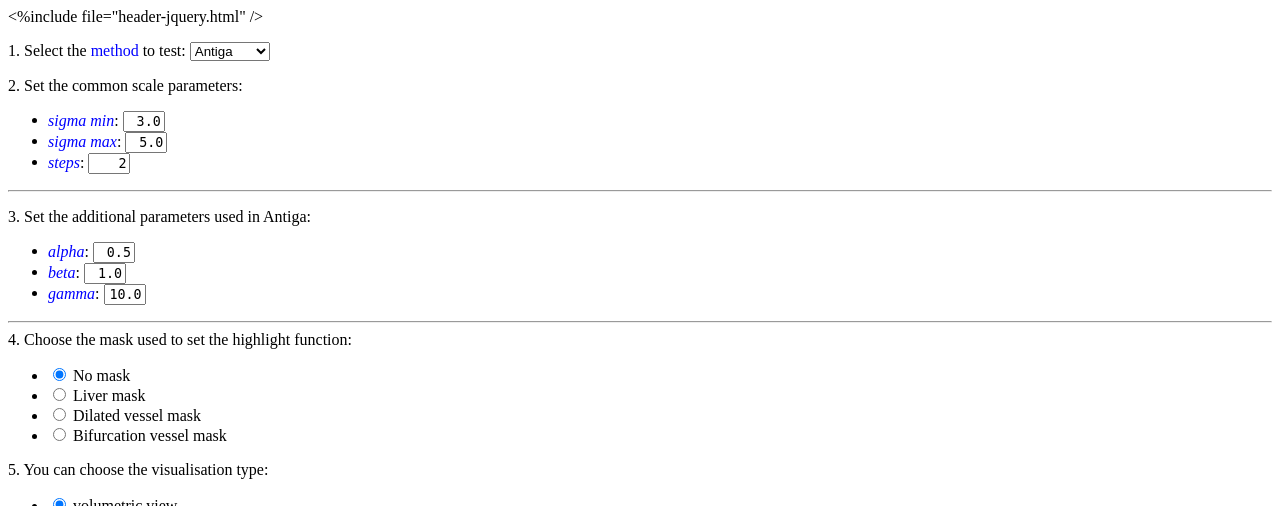
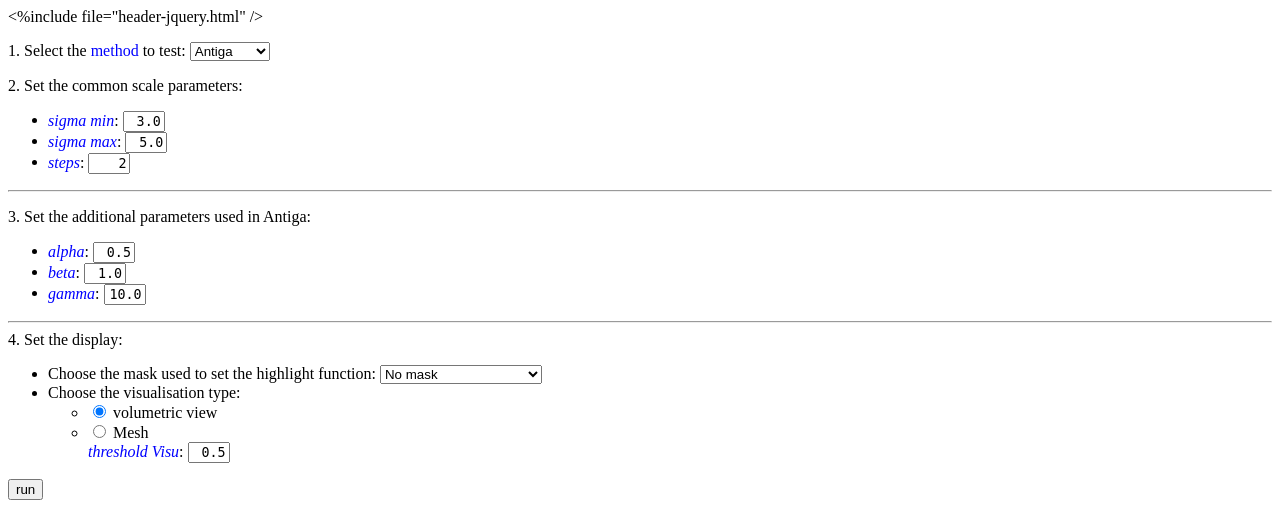
Before and after one commit to kerautret/LiverVesselnessIPOLDemo, a Python web app: template template/params.html in a window 1280 px wide. Shown: the top 506 px of the page. Run offline with Jinja, Linux system fonts and the light colour scheme; the template is opened without the code that fills it, so the values that code supplies are empty; grey boxes are pictures that could not be loaded.

Commit message:
add combo for displayed mask

```diff
--- a/template/params.html
+++ b/template/params.html
@@ -363,19 +363,18 @@
 
 <p>
   <hr>
- 4. Choose the mask used to set the highlight function:
- <ul>
-   <li> <input type="radio" name="masktype" value="nomask" checked> No mask</li>
-   <li> <input type="radio" name="masktype" value="livermask"> Liver mask </li>
-   <li> <input type="radio" name="masktype" value="dilatedmask"> Dilated vessel mask </li>
-   <li> <input type="radio" name="masktype" value="bifurcation"> Bifurcation vessel mask </li>
- </ul>
-</p>
+  4. Set the display:
 
-
-
- <p>
-  5. You can choose the visualisation type:
+  <ul>
+    <li> Choose the mask used to set the highlight function:
+       <SELECT id="methodSelect" name="masktype">
+      <OPTION value="nomask" >No mask</OPTION>
+      <OPTION value="livermask">Liver mask</OPTION>
+      <OPTION value="dilatedmask">Dilated vessel mask</OPTION>
+      <OPTION value="bifurcation"> Bifurcation vessel mask</OPTION>
+      </SELECT>
+    </li>
+    <li> Choose the visualisation type:
    <ul>
      <li> <input type="radio" name="typevisu" value="volumetric" checked > volumetric view </li>
      <li> <input type="radio" name="typevisu" value="mesh"> Mesh <br>
@@ -395,13 +394,16 @@
                     <div style="clear:both"> </div>
                     <!-- end of code for slider -->
      </li>
+   </ul>
 
-
-   </ul>
+    </li>
+  </ul>
+</p>
 
 
 
- </p>
+ <p>
+   </p>
 
 
 
```
